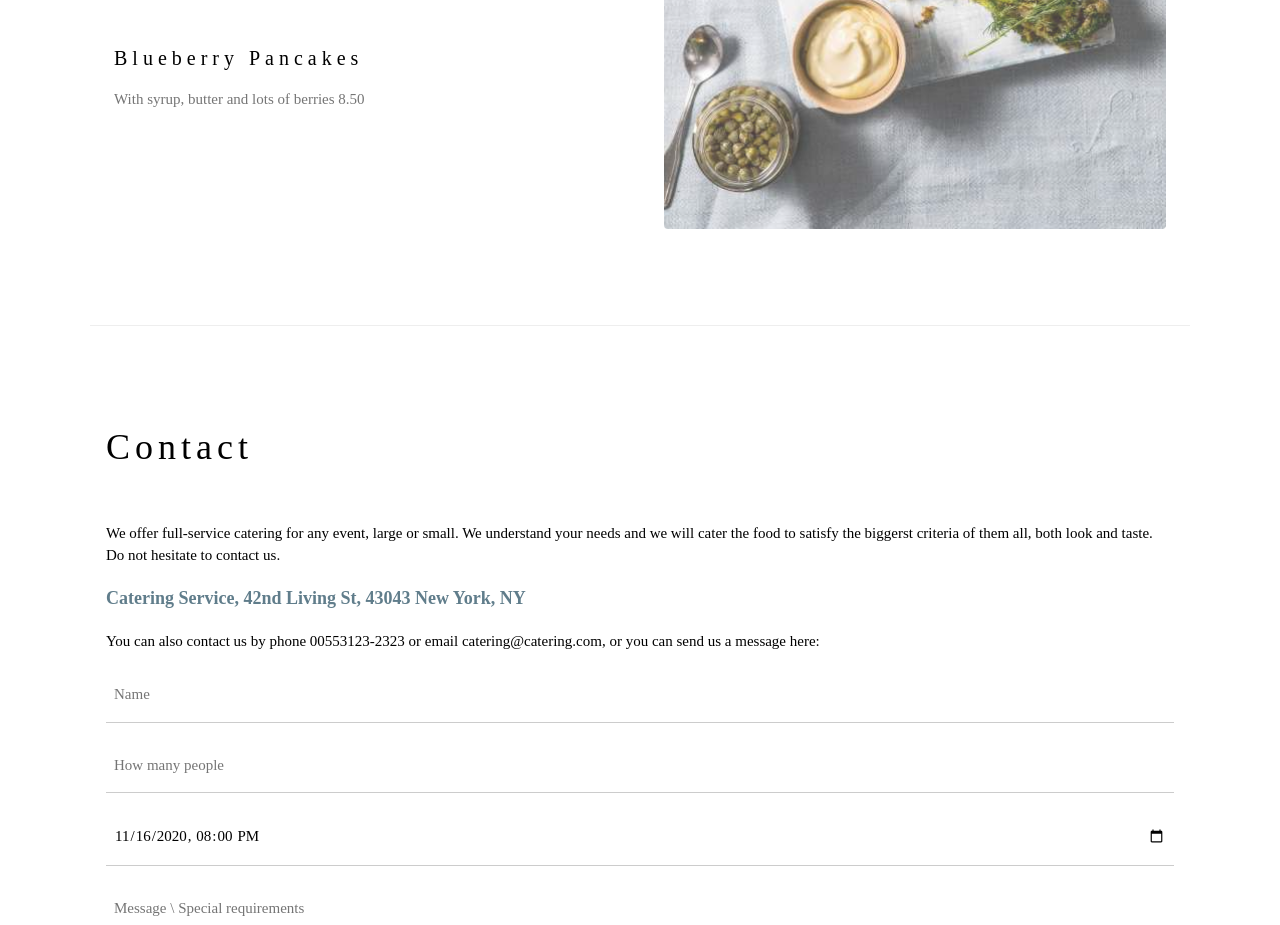
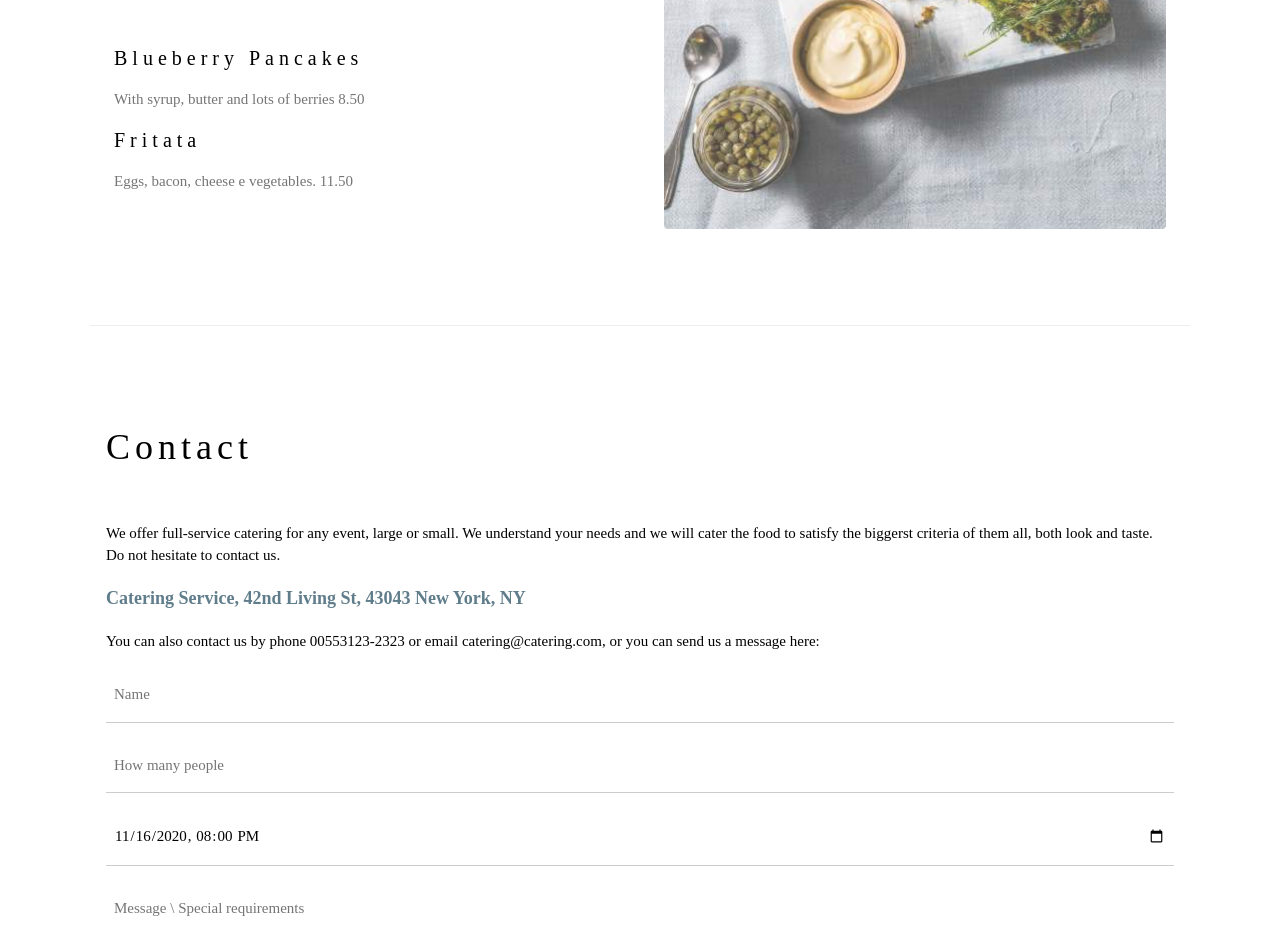
Before and after one commit to Hvilanova/Mywebsite, a plain HTML site: page index.html in a window 1280 px wide. Shown: the part 2060-2985 px from the top of the page. Drawn offline with nearby package versions, Linux system fonts and the light colour scheme.

Commit message:
Update index.html

```diff
--- a/index.html
+++ b/index.html
@@ -73,6 +73,9 @@ h1, h2, h3, h4, h5, h6 {
 
       <h4>Blueberry Pancakes</h4>
       <p class="w3-text-grey">With syrup, butter and lots of berries 8.50</p>
+
+      <h4>Fritata</h4>
+      <p class="w3-text-grey">Eggs, bacon, cheese e vegetables. 11.50</p>
     </div>
 
     <div class="w3-col l6 w3-padding-large">
```
